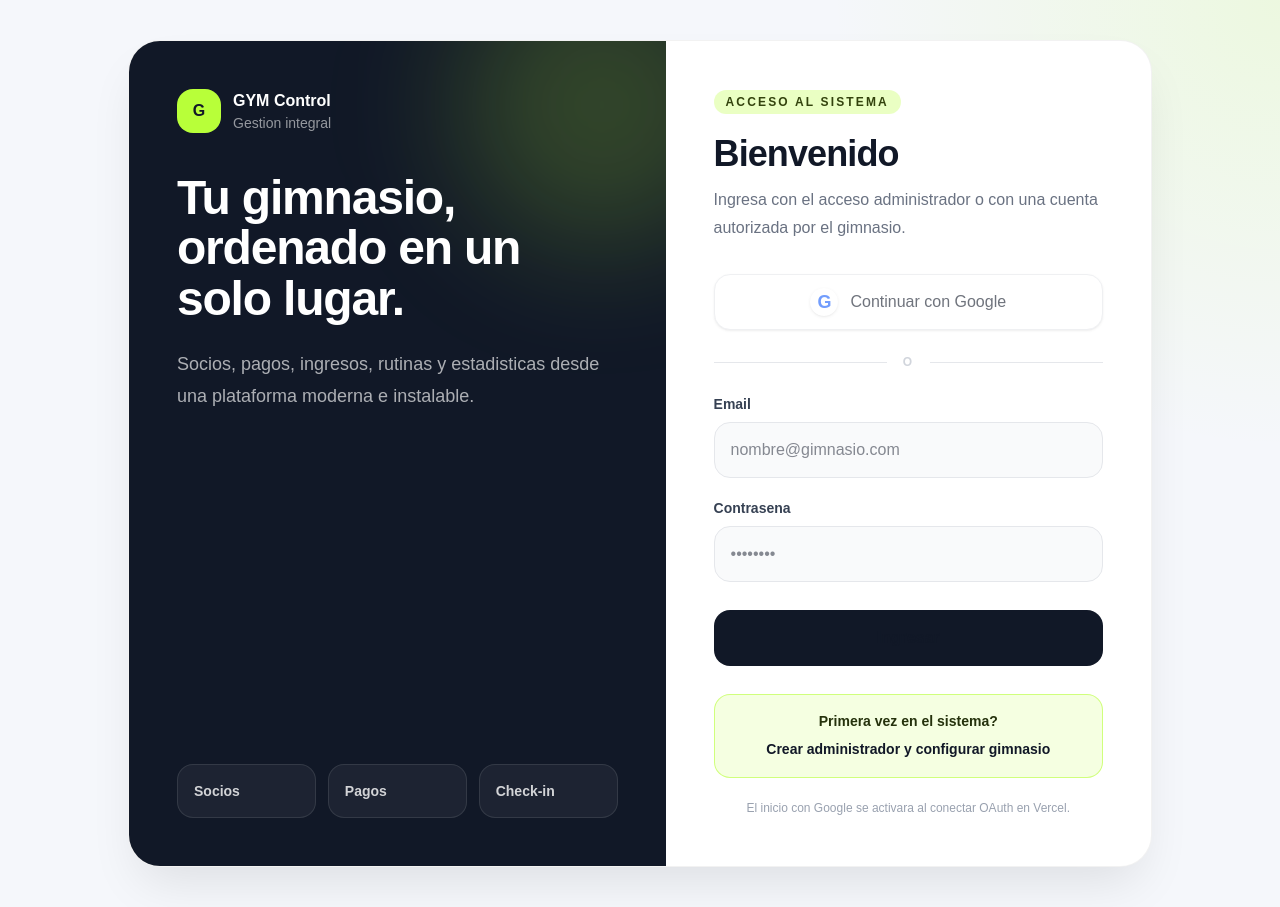
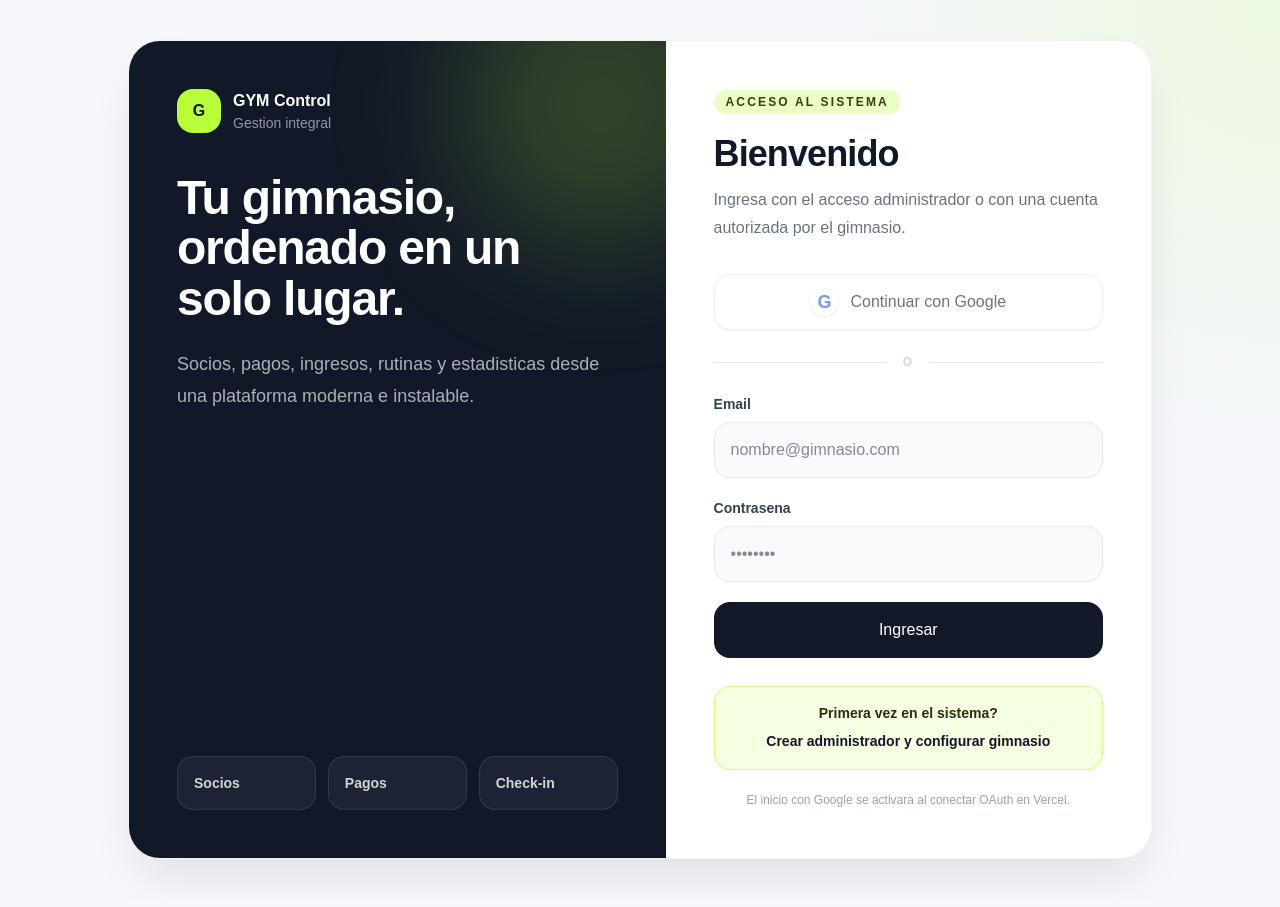
Before and after one commit to Tomi2837/GYMapps, a Next.js app: page /login in a window 1280 px wide. Built offline with nearby package versions, Linux system fonts and the light colour scheme.

Commit message:
feat: use real login form

```diff
--- a/src/app/login/page.tsx
+++ b/src/app/login/page.tsx
@@ -1,4 +1,5 @@
 import Link from "next/link";
+import { LoginForm } from "./login-form";
 
 export default function LoginPage() {
   return (
@@ -52,18 +53,7 @@ export default function LoginPage() {
               <span className="h-px flex-1 bg-gray-200" /> o <span className="h-px flex-1 bg-gray-200" />
             </div>
 
-            <form className="space-y-5">
-              <label className="block">
-                <span className="mb-2 block text-sm font-semibold text-gray-700">Email</span>
-                <input type="email" placeholder="nombre@gimnasio.com" className="h-14 w-full rounded-2xl border border-gray-200 bg-gray-50 px-4 outline-none transition focus:border-[#111827] focus:bg-white" />
-              </label>
-              <label className="block">
-                <span className="mb-2 block text-sm font-semibold text-gray-700">Contrasena</span>
-                <input type="password" placeholder="••••••••" className="h-14 w-full rounded-2xl border border-gray-200 bg-gray-50 px-4 outline-none transition focus:border-[#111827] focus:bg-white" />
-              </label>
-            </form>
-
-            <Link href="/dashboard" className="mt-7 flex h-14 w-full items-center justify-center rounded-2xl bg-[#111827] px-5 font-bold text-white transition hover:-translate-y-0.5 hover:bg-black">Ingresar</Link>
+            <LoginForm />
 
             <div className="mt-7 rounded-2xl border border-[#b8ff39]/60 bg-[#b8ff39]/15 p-4 text-center">
               <p className="text-sm font-bold text-[#25320c]">Primera vez en el sistema?</p>
```
